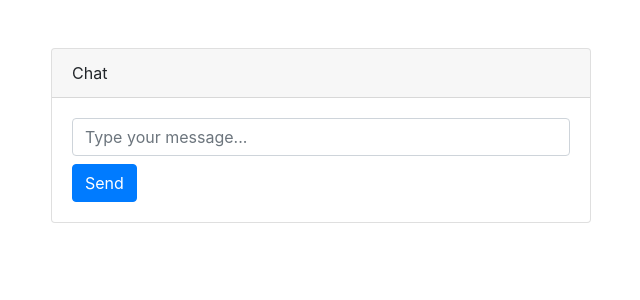
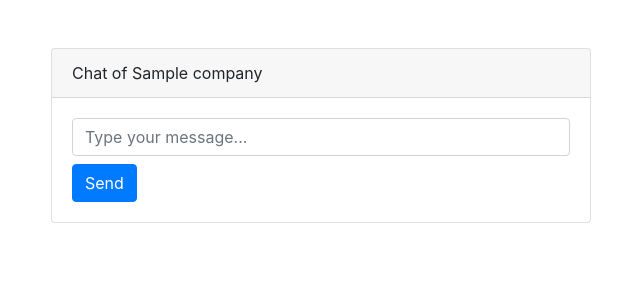
Before and after one commit to Kavinlsky/FastApi, a FastAPI app: template templates/chat.html in a window 1280 px wide. Shown: the top 300 px of the page, without its empty margins (319-959 px from the left). Run offline with FastAPI, Linux system fonts and the light colour scheme; the template is opened without the code that fills it: most values are stand-ins (such as "Sample title", 1, 10 or a date in 2020); some libraries are stand-ins or nearby versions.

Commit message:
Main File

```diff
--- a/main.py
+++ b/main.py
@@ -65,11 +65,12 @@ async def login(request : Request):
 @app.post("/login_authenticate")
 async def authenticate(request: Request, companyname: str = Form(...), password: str = Form(...)):
     user = collection.find_one({"company": companyname, "password": password})
+
     if user is None:
         message=f'Invalid Credentials'
         return templates.TemplateResponse('login.html', {"request": request, "message": message})
 
-    return templates.TemplateResponse('chat.html', {"request": request})
+    return templates.TemplateResponse('chat.html',{"request": request, "company": companyname})
 
 
 def response_from_gemini(question):
@@ -101,4 +102,7 @@ def response_from_openai(question):
 async def chat_with_bot(message: Message):
     # result= response_from_openai(message.message)
     result= response_from_gemini(message.message)
+
+
+
     return {"response":result}
--- a/templates/chat.html
+++ b/templates/chat.html
@@ -34,7 +34,9 @@
         <div class="row justify-content-center">
             <div class="col-md-6">
                 <div class="card">
-                    <div class="card-header">Chat</div>
+                    {% if company %}
+                    <div class="card-header">Chat of {{ company }} </div>
+                    {% endif %}
                     <div class="card-body">
                         <div id="chat-container">
                             <div id="chat-history"></div>
```
